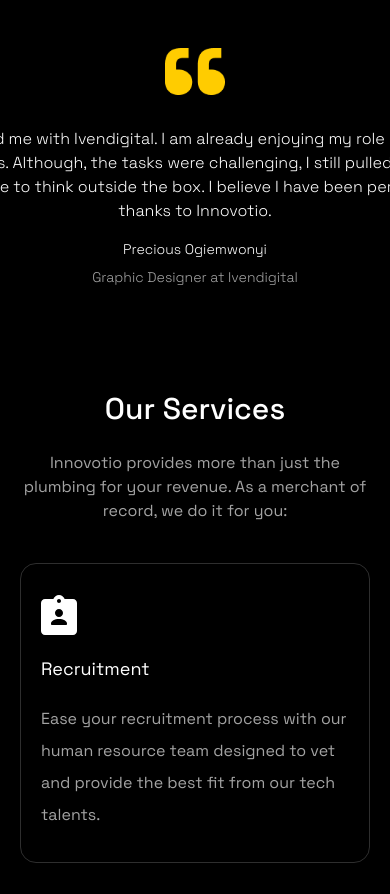
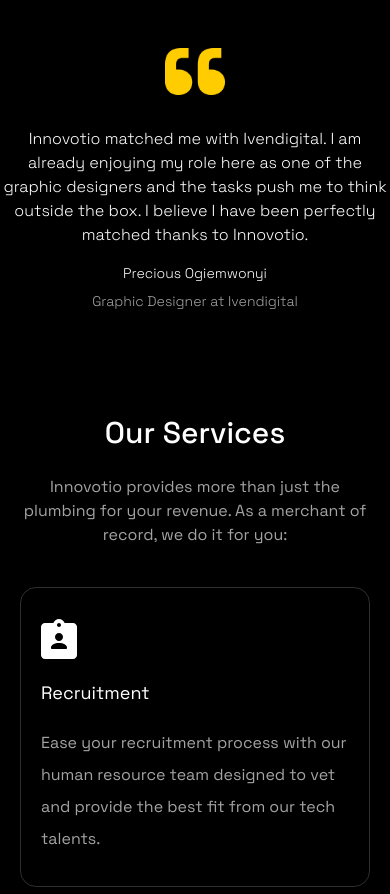
Before and after one commit to Innovotio/Innovotio-Website, a Next.js app: page / in a window 390 px wide. Shown: the part 1460-2354 px from the top of the page. Built offline with nearby package versions, Linux system fonts and the light colour scheme.

Commit message:
fix: testimonials on mobile screens

```diff
--- a/src/components/Nav/Navbar.js
+++ b/src/components/Nav/Navbar.js
@@ -136,7 +136,7 @@ function Navbar() {
                   </Link>
                 </li>
                 <li className="mb-5">
-                  <Link href="/programsTraining">
+                  <Link href="/programstraining">
                     Programs Training
                   </Link>
                 </li>
@@ -146,13 +146,13 @@ function Navbar() {
               <p className="text-sm text-nav font-light mb-5">ABOUT US</p>
               <ul className="text-lg">
                 <li className="mb-5">
-                  <Link href="/aboutUs">Who We Are</Link>
+                  <Link href="/aboutus">Who We Are</Link>
                 </li>
                 <li className="mb-5">
                   <Link href="/jobapplication">Careers</Link>
                 </li>
                 <li className="mb-5">
-                  <Link href="/aboutUs">Blog</Link>
+                  <Link href="/">Blog</Link>
                 </li>
               </ul>
             </div>
--- a/src/components/Testimonial.js
+++ b/src/components/Testimonial.js
@@ -26,7 +26,7 @@ const Testimonial = () => {
       </div>
       <Slider
         {...settings}
-        className="text-white font-light md:text-xl max-w-2xl text-base"
+        className="text-white font-light md:text-xl md:max-w-2xl max-w-sm text-base"
       >
         <div className="">
           <p className="lg:text-2xl">
@@ -59,8 +59,7 @@ const Testimonial = () => {
         <div>
           <p className="lg:text-2xl">
             Innovotio matched me with Ivendigital. I am already enjoying my role
-            here as one of the graphic designers. Although, the tasks were
-            challenging, I still pulled through and the tasks pushed me to think
+            here as one of the graphic designers and the tasks push me to think
             outside the box. I believe I have been perfectly matched
             thanks to Innovotio.
           </p>
```
